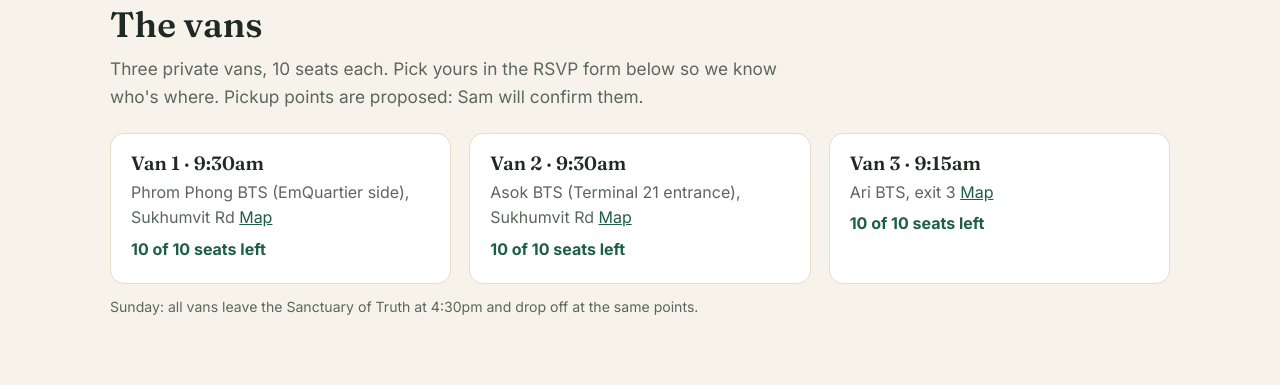
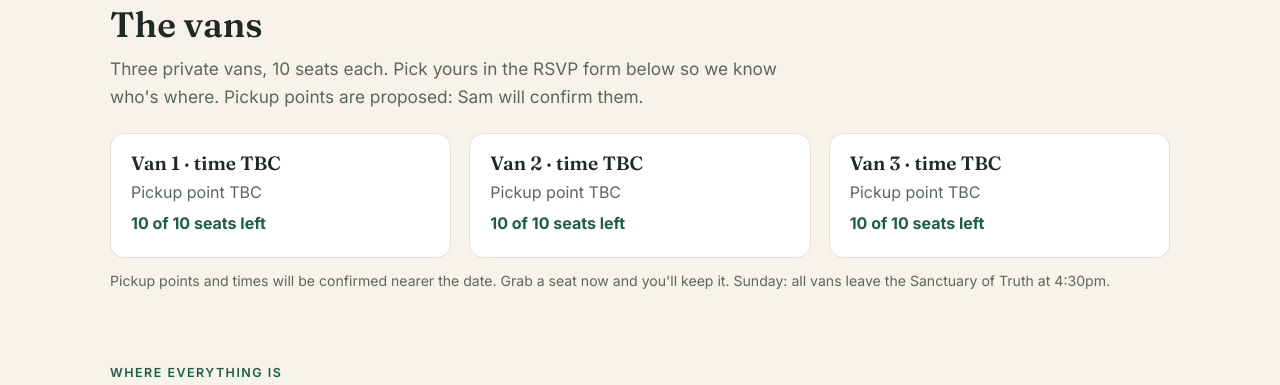
Before and after one commit to base12-team/Pattaya, a plain HTML site: page public/index.html in a window 1280 px wide. Shown: the part 3264-3649 px from the top of the page. Drawn offline with Linux system fonts and the light colour scheme; no server answers.

Commit message:
Mark van pickup points and times as TBC
Co-Authored-By: Claude Opus 5.5 <noreply@anthropic.com>
Claude-Session: https://claude.ai/code/session_0165ETChs1MTygju7qLLkdZ2

```diff
--- a/public/index.html
+++ b/public/index.html
@@ -813,7 +813,7 @@ footer{padding:32px 0 56px;color:var(--muted);font-size:.85rem;border-top:1px so
       var left=VANS.seats-riders.length;
       var c=document.createElement('div');c.className='card van';var b=document.createElement('div');b.className='body';c.appendChild(b);
       var h=document.createElement('h3');h.textContent=v.name+' · '+v.time;b.appendChild(h);
-      var p=document.createElement('p');p.textContent=v.pickup+' ';var a=document.createElement('a');a.href=v.map;a.textContent='Map';p.appendChild(a);b.appendChild(p);
+      var p=document.createElement('p');p.textContent=v.pickup+' ';if(v.map){var a=document.createElement('a');a.href=v.map;a.textContent='Map';p.appendChild(a);}b.appendChild(p);
       var st=document.createElement('p');st.className='seats'+(left<=0?' full':'');st.textContent=left<=0?'Full':left+' of '+VANS.seats+' seats left';b.appendChild(st);
       if(riders.length){var ul=document.createElement('ul');riders.forEach(function(g){var li=document.createElement('li');li.textContent=g.name;ul.appendChild(li);});b.appendChild(ul);}
       box.appendChild(c);
--- a/public/vans.json
+++ b/public/vans.json
@@ -1,9 +1,9 @@
 {
   "seats": 10,
   "vans": [
-    {"id": "van1", "name": "Van 1", "pickup": "Phrom Phong BTS (EmQuartier side), Sukhumvit Rd", "time": "9:30am", "map": "https://www.google.com/maps/search/?api=1&query=Phrom+Phong+BTS+Station+Bangkok"},
-    {"id": "van2", "name": "Van 2", "pickup": "Asok BTS (Terminal 21 entrance), Sukhumvit Rd", "time": "9:30am", "map": "https://www.google.com/maps/search/?api=1&query=Terminal+21+Asok+Bangkok"},
-    {"id": "van3", "name": "Van 3", "pickup": "Ari BTS, exit 3", "time": "9:15am", "map": "https://www.google.com/maps/search/?api=1&query=Ari+BTS+Station+Bangkok"}
+    {"id": "van1", "name": "Van 1", "pickup": "Pickup point TBC", "time": "time TBC"},
+    {"id": "van2", "name": "Van 2", "pickup": "Pickup point TBC", "time": "time TBC"},
+    {"id": "van3", "name": "Van 3", "pickup": "Pickup point TBC", "time": "time TBC"}
   ],
-  "returnNote": "Sunday: all vans leave the Sanctuary of Truth at 4:30pm and drop off at the same points."
+  "returnNote": "Pickup points and times will be confirmed nearer the date. Grab a seat now and you'll keep it. Sunday: all vans leave the Sanctuary of Truth at 4:30pm."
 }
```
